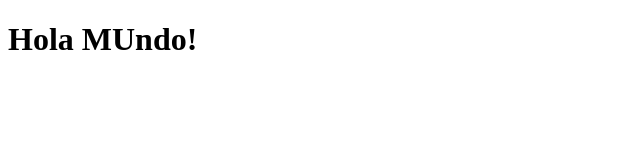
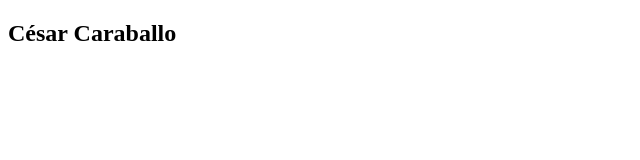
Before and after one commit to cesarcar87/prueba, a plain HTML site: page index.html in a window 1280 px wide. Shown: the whole page, without its empty margins (0-640 px from the left). Drawn offline with Linux system fonts and the light colour scheme.

Commit message:
Se mejora el index.html

```diff
--- a/index.html
+++ b/index.html
@@ -6,6 +6,8 @@
     <title>Git</title>
 </head>
 <body>
-    <h1>Hola MUndo!</h1>
+    <div class="container">
+        <h2>César Caraballo</h2>
+    </div>
 </body>
 </html>
```
